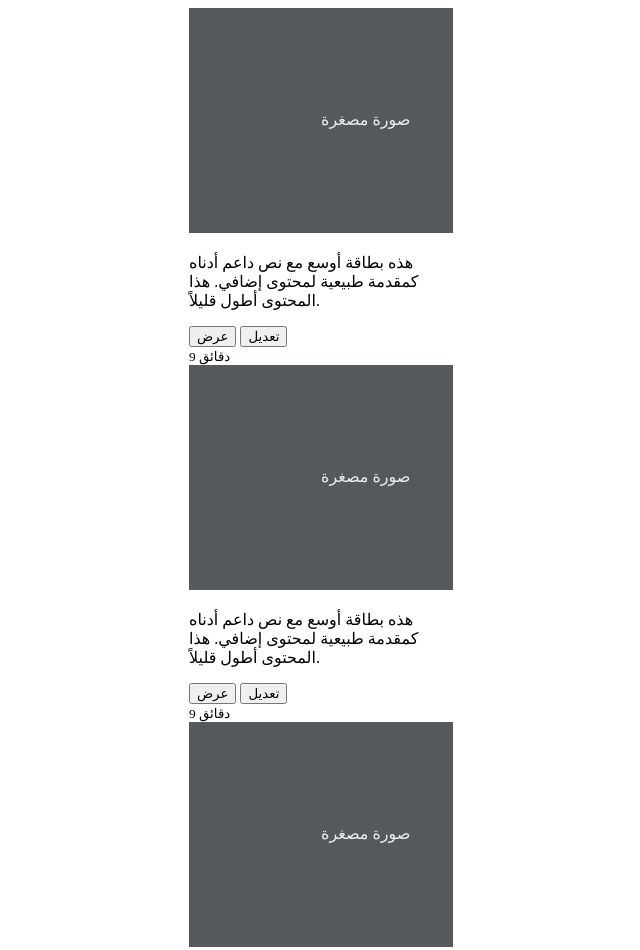
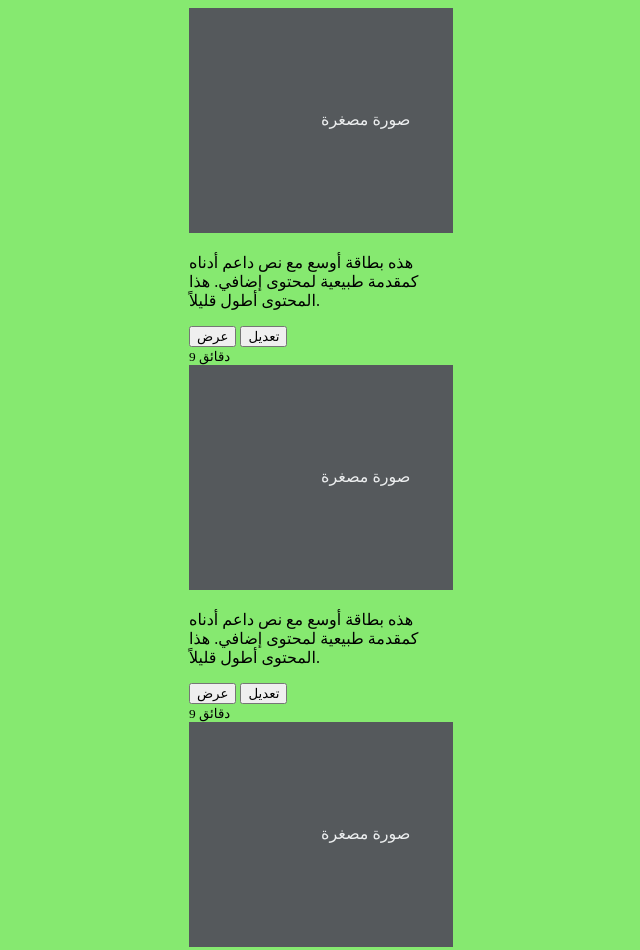
Before and after one commit to JulianEscobarArenas/Tienda_de_mascotas, a website: page cliente/productos_perro.html in a window 1280 px wide. Shown: the top 950 px of the page, without its empty margins (319-959 px from the left). Drawn offline with Linux system fonts and the light colour scheme.

Commit message:
avances pagina perro

```diff
--- a/cliente/style/productos_perro.css
+++ b/cliente/style/productos_perro.css
@@ -2,3 +2,7 @@
     margin-left: 500px;
     margin-right: 500px;
 }
+
+body{
+    background-color: rgb(134, 233, 112, 24);
+}
```
